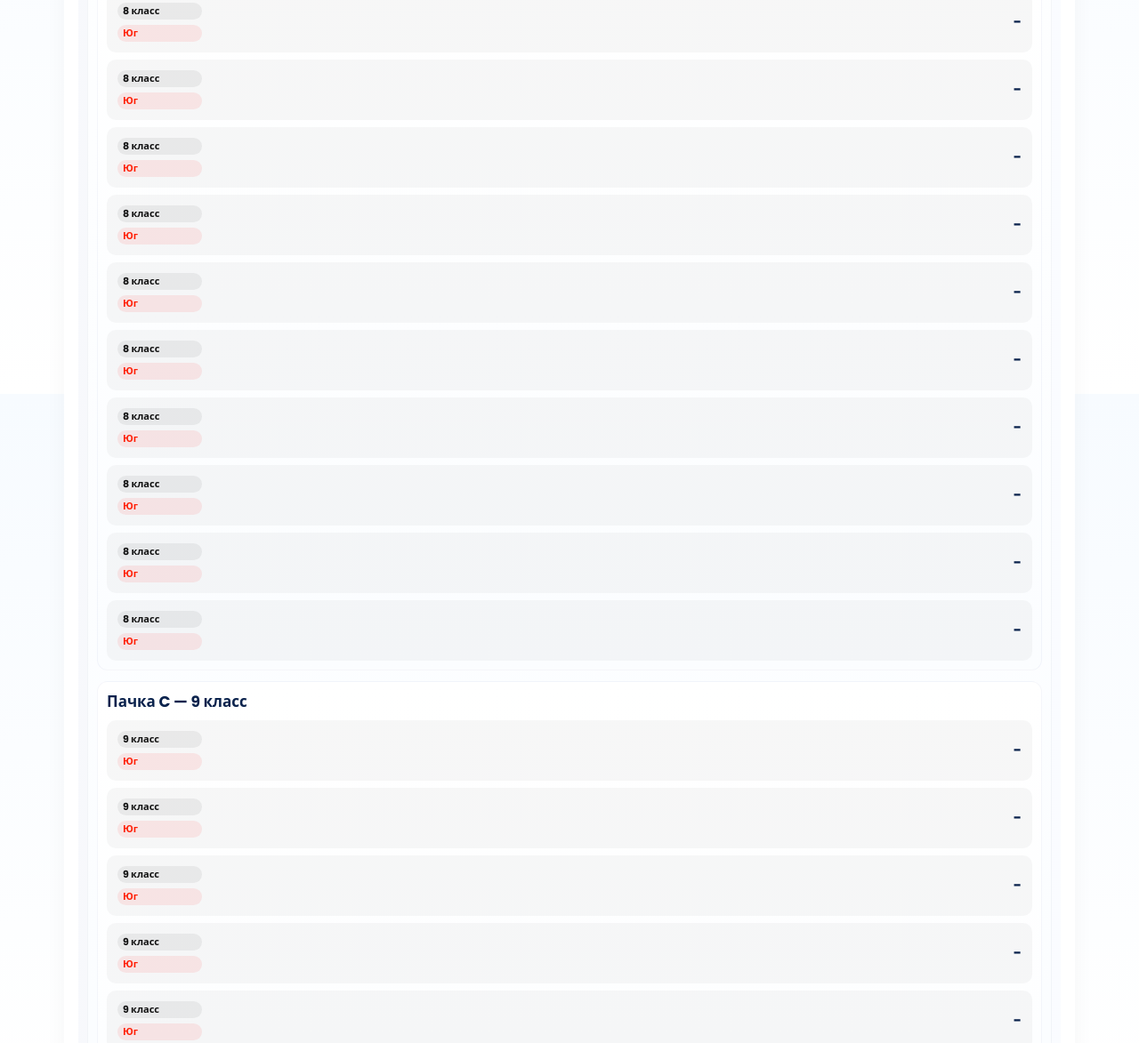
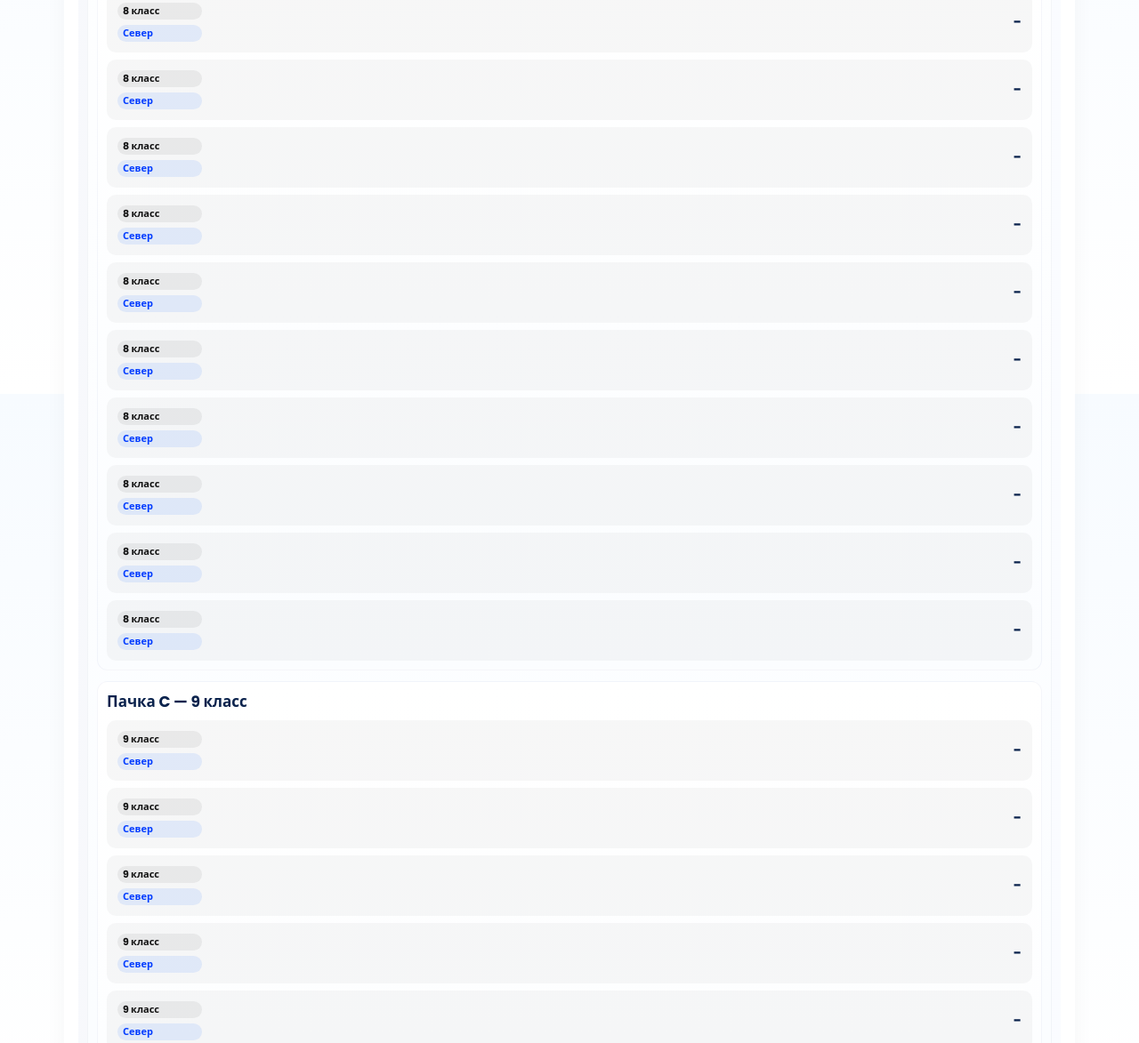
Before and after one commit to mecom-info/MEKOM-SEVER, a plain HTML site: page index.html in a window 1280 px wide. Shown: the part 3557-4730 px from the top of the page at 89% size. Drawn offline with Linux system fonts and the light colour scheme.

Commit message:
Update index.html

```diff
--- a/index.html
+++ b/index.html
@@ -1820,64 +1820,64 @@
           {
             title: "Пачка A — 7 класс",
             teams: [
-              { name: "-", grade: "7", branch: "Юг" },
-              { name: "-", grade: "7", branch: "Юг" },
-              { name: "-", grade: "7", branch: "Юг" },
-              { name: "-", grade: "7", branch: "Юг" },
-              { name: "-", grade: "7", branch: "Юг" },
-              { name: "-", grade: "7", branch: "Юг" },
-              { name: "-", grade: "7", branch: "Юг" },
-              { name: "-", grade: "7", branch: "Юг" },
-              { name: "-", grade: "7", branch: "Юг" },
-              { name: "-", grade: "7", branch: "Юг" }
+              { name: "-", grade: "7", branch: "Север" },
+              { name: "-", grade: "7", branch: "Север" },
+              { name: "-", grade: "7", branch: "Север" },
+              { name: "-", grade: "7", branch: "Север" },
+              { name: "-", grade: "7", branch: "Север" },
+              { name: "-", grade: "7", branch: "Север" },
+              { name: "-", grade: "7", branch: "Север" },
+              { name: "-", grade: "7", branch: "Север" },
+              { name: "-", grade: "7", branch: "Север" },
+              { name: "-", grade: "7", branch: "Север" }
             ],
             winnerIndex: []
           },
           {
             title: "Пачка B — 8 класс",
             teams: [
-              { name: "-", grade: "8", branch: "Юг" },
-              { name: "-", grade: "8", branch: "Юг" },
-              { name: "-", grade: "8", branch: "Юг" },
-              { name: "-", grade: "8", branch: "Юг" },
-              { name: "-", grade: "8", branch: "Юг" },
-              { name: "-", grade: "8", branch: "Юг" },
-              { name: "-", grade: "8", branch: "Юг" },
-              { name: "-", grade: "8", branch: "Юг" },
-              { name: "-", grade: "8", branch: "Юг" },
-              { name: "-", grade: "8", branch: "Юг" }
+              { name: "-", grade: "8", branch: "Север" },
+              { name: "-", grade: "8", branch: "Север" },
+              { name: "-", grade: "8", branch: "Север" },
+              { name: "-", grade: "8", branch: "Север" },
+              { name: "-", grade: "8", branch: "Север" },
+              { name: "-", grade: "8", branch: "Север" },
+              { name: "-", grade: "8", branch: "Север" },
+              { name: "-", grade: "8", branch: "Север" },
+              { name: "-", grade: "8", branch: "Север" },
+              { name: "-", grade: "8", branch: "Север" }
             ],
             winnerIndex: []
           },
           {
             title: "Пачка C — 9 класс",
             teams: [
-              { name: "-", grade: "9", branch: "Юг" },
-              { name: "-", grade: "9", branch: "Юг" },
-              { name: "-", grade: "9", branch: "Юг" },
-              { name: "-", grade: "9", branch: "Юг" },
-              { name: "-", grade: "9", branch: "Юг" },
-              { name: "-", grade: "9", branch: "Юг" },
-              { name: "-", grade: "9", branch: "Юг" },
-              { name: "-", grade: "9", branch: "Юг" },
-              { name: "-", grade: "9", branch: "Юг" },
-              { name: "-", grade: "9", branch: "Юг" }
+              { name: "-", grade: "9", branch: "Север" },
+              { name: "-", grade: "9", branch: "Север" },
+              { name: "-", grade: "9", branch: "Север" },
+              { name: "-", grade: "9", branch: "Север" },
+              { name: "-", grade: "9", branch: "Север" },
+              { name: "-", grade: "9", branch: "Север" },
+              { name: "-", grade: "9", branch: "Север" },
+              { name: "-", grade: "9", branch: "Север" },
+              { name: "-", grade: "9", branch: "Север" },
+              { name: "-", grade: "9", branch: "Север" }
             ],
             winnerIndex: []
           },
           {
             title: "Пачка D — 10 класс",
             teams: [
-              { name: "-", grade: "10", branch: "Юг" },
-              { name: "-", grade: "10", branch: "Юг" },
-              { name: "-", grade: "10", branch: "Юг" },
-              { name: "-", grade: "10", branch: "Юг" },
-              { name: "-", grade: "10", branch: "Юг" },
-              { name: "-", grade: "10", branch: "Юг" },
-              { name: "-", grade: "10", branch: "Юг" },
-              { name: "-", grade: "10", branch: "Юг" },
-              { name: "-", grade: "10", branch: "Юг" },
-              { name: "-", grade: "10", branch: "Юг" }
+              { name: "-", grade: "10", branch: "Север" },
+              { name: "-", grade: "10", branch: "Север" },
+              { name: "-", grade: "10", branch: "Север" },
+              { name: "-", grade: "10", branch: "Север" },
+              { name: "-", grade: "10", branch: "Север" },
+              { name: "-", grade: "10", branch: "Север" },
+              { name: "-", grade: "10", branch: "Север" },
+              { name: "-", grade: "10", branch: "Север" },
+              { name: "-", grade: "10", branch: "Север" },
+              { name: "-", grade: "10", branch: "Север" }
             ],
             winnerIndex: []
           },
@@ -1885,16 +1885,16 @@
           {
             title: "Пачка E — 11 класс",
             teams: [
-              { name: "-", grade: "11", branch: "Юг" },
-              { name: "-", grade: "11", branch: "Юг" },
-              { name: "-", grade: "11", branch: "Юг" },
-              { name: "-", grade: "11", branch: "Юг" },
-              { name: "-", grade: "11", branch: "Юг" },
-              { name: "-", grade: "11", branch: "Юг" },
-              { name: "-", grade: "11", branch: "Юг" },
-              { name: "-", grade: "11", branch: "Юг" },
-              { name: "-", grade: "11", branch: "Юг" },
-              { name: "-", grade: "11", branch: "Юг" }
+              { name: "-", grade: "11", branch: "Север" },
+              { name: "-", grade: "11", branch: "Север" },
+              { name: "-", grade: "11", branch: "Север" },
+              { name: "-", grade: "11", branch: "Север" },
+              { name: "-", grade: "11", branch: "Север" },
+              { name: "-", grade: "11", branch: "Север" },
+              { name: "-", grade: "11", branch: "Север" },
+              { name: "-", grade: "11", branch: "Север" },
+              { name: "-", grade: "11", branch: "Север" },
+              { name: "-", grade: "11", branch: "Север" }
             ],
             winnerIndex: []
           }
@@ -1904,7 +1904,7 @@
         name: "Вторая стадия",
         packs: [
           {
-            title: "Пачка F – 78 регион (MAX)",
+            title: "Пачка F – 78 регион",
             teams: [
               { name: "", grade: "7", branch: "Юг" },
               { name: "",  grade: "7", branch: "Юг" },
@@ -1917,7 +1917,7 @@
             winnerIndex: [0,2,3]
           },
           {
-            title: "Пачка G – 78 регион (MIN)",
+            title: "Пачка G – 78 регион",
             teams: [
               { name: "", grade: "7", branch: "Юг" },
               { name: "", grade: "7", branch: "Юг" },
@@ -1929,7 +1929,7 @@
             winnerIndex: [0,1,3]
           },
           {
-            title: "Пачка H — 9/10/11 (MAX)",
+            title: "Пачка H — 9/10/11",
             teams: [
               { name: "", grade: "10", branch: "Юг" },
               { name: "", grade: "10", branch: "Юг" },
@@ -1944,7 +1944,7 @@
             winnerIndex: [1,2,3,4,5]
           },
           {
-            title: "Пачка J — 9/10/11 (MIN)",
+            title: "Пачка J — 9/10/11",
             teams: [
               { name: "", grade: "9", branch: "Юг" },
               { name: "", grade: "9", branch: "Юг" },
```
